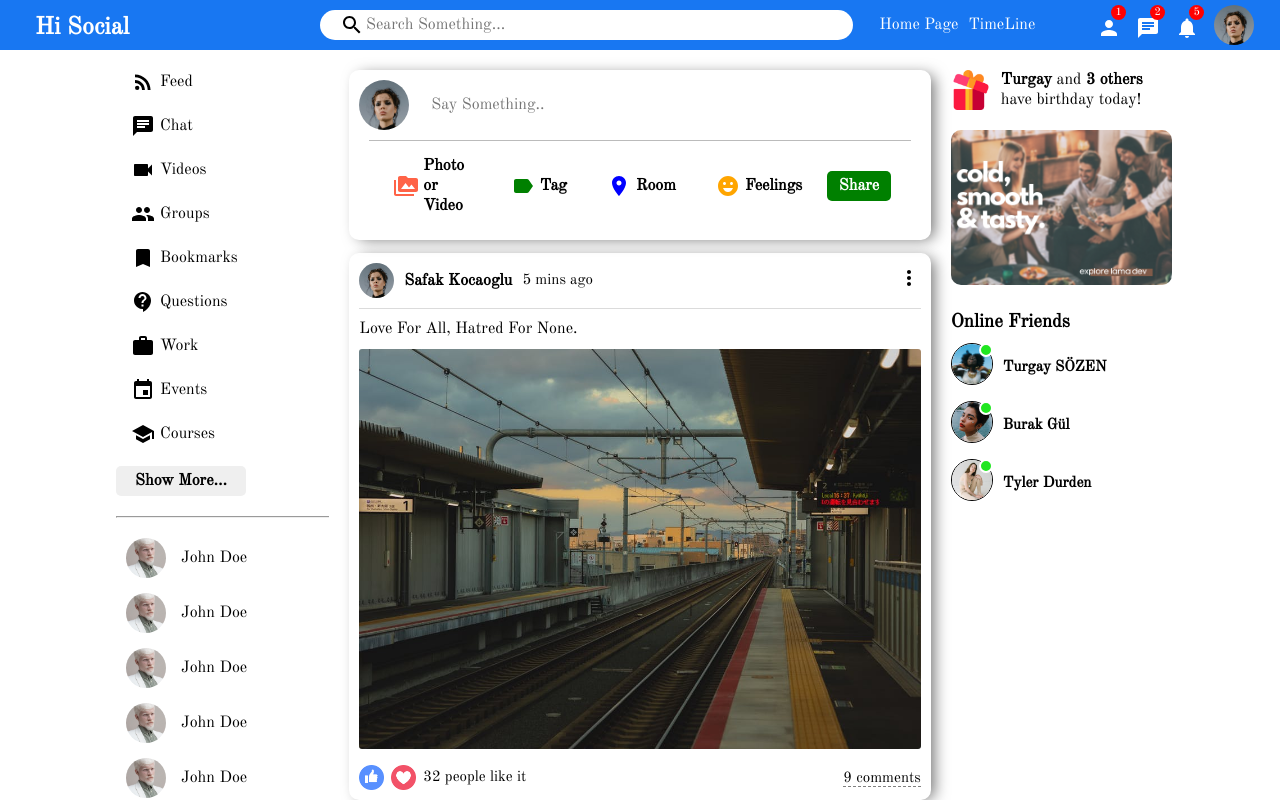
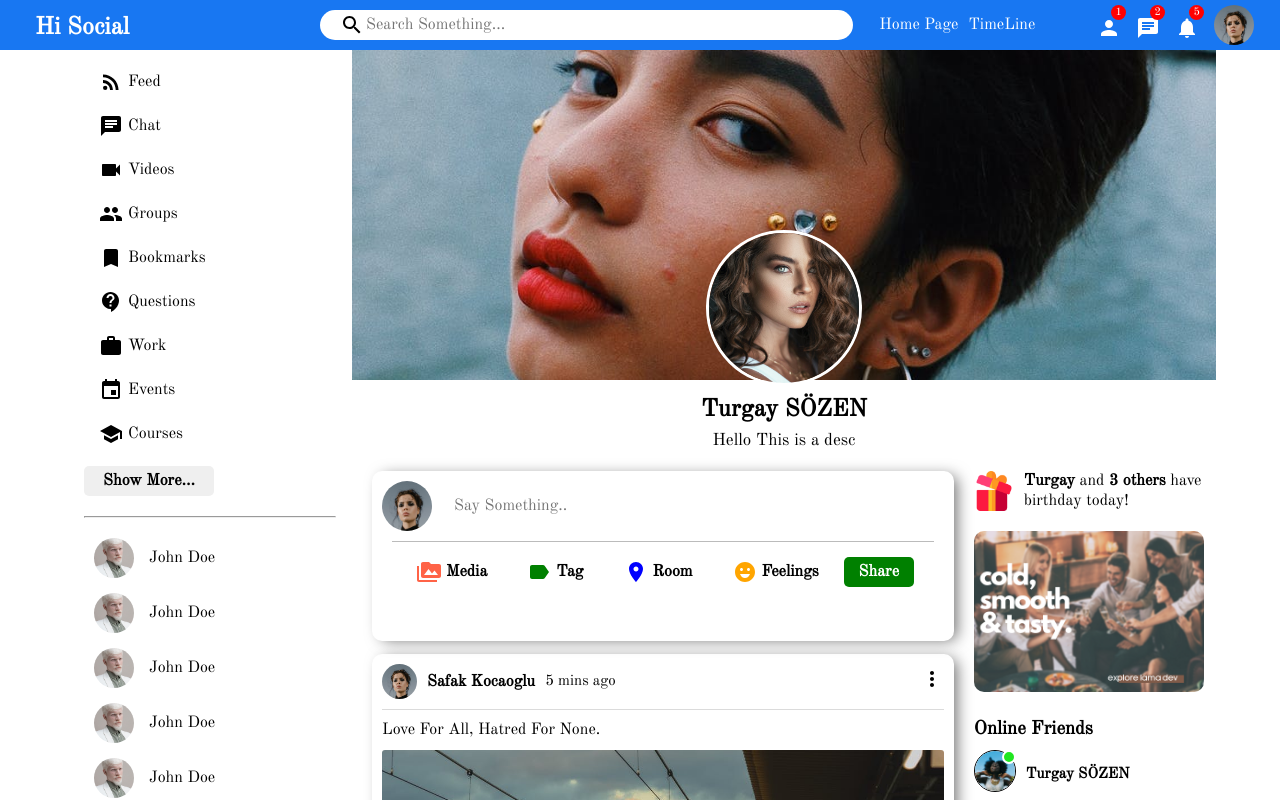
Before and after one commit to turgaysozen/social-media-app-nodejs-reactjs-mongodb, a React (Create React App) app in the folder frontend/: page / in a window 1280 px wide. Shown: the top 800 px of the page. Built offline with nearby package versions, Linux system fonts and the light colour scheme; the HTML template or start-up script is replaced by a standard one.

Commit message:
complete profile ui design

```diff
--- a/frontend/src/App.js
+++ b/frontend/src/App.js
@@ -1,8 +1,9 @@
 import Home from './pages/home/Home'
+import Profile from './pages/profile/Profile'
 
 function App() {
   return (
-    <Home />
+    <Profile />
   );
 }
 
--- a/frontend/src/components/post/Post.jsx
+++ b/frontend/src/components/post/Post.jsx
@@ -1,8 +1,17 @@
 import './post.css'
 import { MoreVert } from '@mui/icons-material'
 import { Users } from '../../fakeDate'
+import { useState, useEffect } from 'react'
 
-export default function Post({post}) {
+export default function Post({ post }) {
+    const [like, setlike] = useState(false)
+    const [count, setCount] = useState(0)
+
+    const handleClick = () => {
+        setlike(!like)
+        setCount(like ? count - 1 : count + 1)
+    }
+
     return (
         <div className='post'>
             <div className="postWrapper">
@@ -13,7 +22,7 @@ export default function Post({post}) {
                         <span className="postDate">{post.date}</span>
                     </div>
                     <div className="postgTopRight">
-                        <MoreVert/>
+                        <MoreVert />
                     </div>
                 </div>
                 <hr className="postHr" />
@@ -23,9 +32,9 @@ export default function Post({post}) {
                 </div>
                 <div className="postBottom">
                     <div className="postBottomLeft">
-                        <img src="assets/like.png" alt="" className="likeIcon" />
-                        <img src="assets/heart.png" alt="" className="likeIcon" />
-                        <span className="likeCount">{post.like} people like it</span>
+                        <img onClick={handleClick} src="assets/like.png" alt="" className="likeIcon" />
+                        <img onClick={handleClick} src="assets/heart.png" alt="" className="likeIcon" />
+                        <span className="likeCount">{count} people like it</span>
                     </div>
                     <div className="postBottomRight">
                         <span className="postCommentText">{post.comment} comments</span>
--- a/frontend/src/components/rightbar/rightbar.css
+++ b/frontend/src/components/rightbar/rightbar.css
@@ -3,7 +3,7 @@
     height: calc(100vh - 50px);
     position: sticky;
     top: 0;
-    overflow-y: scroll;
+    /* overflow-y: scroll; */
 }
 
 .rightbarWrapper {
--- a/frontend/src/components/share/Share.jsx
+++ b/frontend/src/components/share/Share.jsx
@@ -15,7 +15,7 @@ export default function Share() {
                     <div className="shareOptions">
                         <div className="shareOption">
                             <PermMedia htmlColor='tomato' className='shareIcon' />
-                            <span className='ShareOptionText'>Photo or Video</span>
+                            <span className='ShareOptionText'>Media</span>
                         </div>
                         <div className="shareOption">
                             <Label htmlColor='green' className='shareIcon' />
--- a/frontend/src/components/topbar/topbar.css
+++ b/frontend/src/components/topbar/topbar.css
@@ -6,6 +6,7 @@
     align-items: center;
     position: sticky;
     top: 0;
+    z-index: 999;
 }
 
 .topbarLeft {
--- /dev/null
+++ b/frontend/src/pages/profile/Profile.jsx
@@ -0,0 +1,33 @@
+import React from 'react'
+import Topbar from '../../components/topbar/Topbar'
+import Sidebar from '../../components/sidebar/Sidebar'
+import Feed from '../../components/feed/Feed'
+import RightBar from '../../components/rightbar/Rightbar'
+import './profile.css'
+
+export default function Profile() {
+    return (
+        <>
+            <Topbar />
+            <div className="profile">
+                <Sidebar />
+                <div className="profileRightBar">
+                    <div className="profileRightBarTop">
+                        <div className="profileCover">
+                            <img src="assets/person/4.jpeg" alt="" className="profileCoverImg" />
+                            <img src="assets/person/8.jpeg" alt="" className="profileUserImg" />
+                        </div>
+                        <div className="profileInfo">
+                            <h2 className="profileInfoName">Turgay SÖZEN</h2>
+                            <span className="profileInfoDesc">Hello This is a desc</span>
+                        </div>
+                    </div>
+                    <div className="profileRightBarBottom">
+                        <Feed />
+                        <RightBar />
+                    </div>
+                </div>
+            </div>
+        </>
+    )
+}
--- /dev/null
+++ b/frontend/src/pages/profile/profile.css
@@ -0,0 +1,53 @@
+.profile {
+    display: flex;
+    width: 90%;
+    margin-left: 5%;
+}
+
+.profileRightBar {
+    flex: 9;
+}
+
+.profileCover {
+    height: 320px;
+    position: relative;
+}
+
+.profileCoverImg {
+    width: 100%;
+    height: 330px;
+    object-fit: cover;
+}
+
+.profileUserImg {
+    width: 150px;
+    height: 150px;
+    border-radius: 50%;
+    object-fit: cover;
+    left:0;
+    right: 0;
+    margin: 180px auto;
+    position: absolute;
+    border: 3px solid white;
+}
+
+.profileInfo {
+    display: flex;
+    flex-direction: column;
+    align-items: center;
+    margin-top: 25px;
+}
+
+.profileInfoName {
+    font-weight: bold;
+}
+
+.profileInfoDesc {
+    margin-top: 5px;
+    font-weight: lighter;
+    font-size: 17px;
+}
+
+.profileRightBarBottom {
+    display: flex;
+}
```
Also changed, not shown: 1 other file (tests, documents, lock files or other folders).
